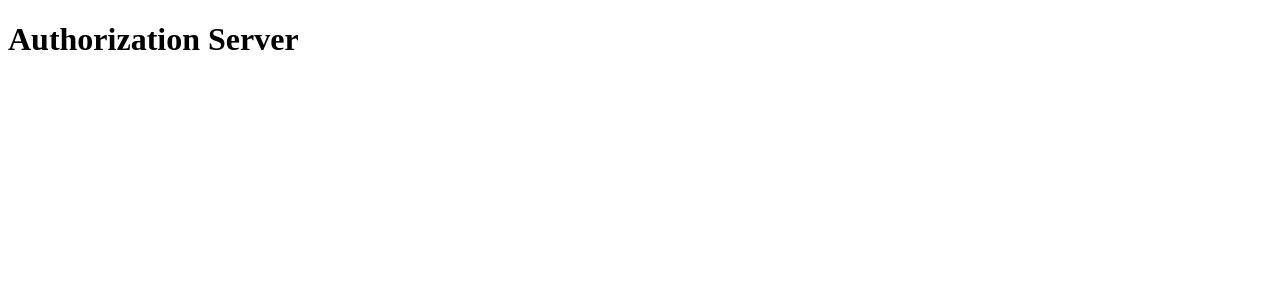
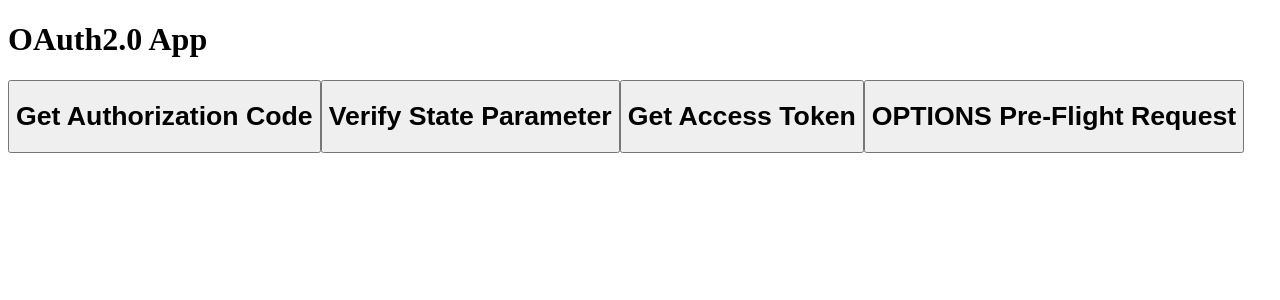
Before and after one commit to kapilpanchalext/spring-security-frontend, a Next.js app in the folder authorization-server-1/: page / in a window 1280 px wide. Shown: the top 300 px of the page. Built offline with nearby package versions, Linux system fonts and the light colour scheme.

Commit message:
[refactor]

```diff
--- a/authorization-server-1/src/app/page.tsx
+++ b/authorization-server-1/src/app/page.tsx
@@ -1,9 +1,166 @@
-import styles from "./page.module.scss";
+"use client"
+
+// import styles from "./page.module.scss";
+import { useSearchParams } from 'next/navigation';
+import { useState } from 'react';
 
 export default function Home() {
+  const searchParams = useSearchParams();
+  const [authorizationCode, setAuthorizationCode] = useState<string>();
+  const [accessToken, setAccessToken] = useState<string>();
+
+  const sendRequestToAuthServerHandler = async () => {
+    console.log("Send Request To Auth Server Handler");
+
+    // Construct the base URL
+    const baseURL = 'http://localhost:8084/oauth2/authorize';
+
+    // Define query parameters
+    const queryParams = {
+      response_type: 'code',
+      client_id: 'capstone-project-auth-code-pkce-1',
+      redirect_uri: 'http://localhost:3000',
+      scope: 'openid email',
+      state: '4qFl3tTCkYb2R6pD',
+      code_challenge: 'Tgc1QidrfeRMUExvgLljq621HlAIkc5YJ7NmUfGiryA',
+      code_challenge_method: 'S256'
+    };
+
+    // Use URLSearchParams to append parameters
+    const url = new URL(baseURL);
+    Object.entries(queryParams).forEach(([key, value]) => {
+      url.searchParams.append(key, value);
+    });
+
+    console.dir(url);
+
+    window.addEventListener("beforeunload", () => {
+      console.log("Navigating to: ", window.location.href);
+    });
+
+    window.location.href = url.toString();
+  };
+
+  const verifyStateParameterHandler = () => {
+    console.log("Verify State Parameter");
+    const stateSent = "4qFl3tTCkYb2R6pD";
+    console.log("Verify State");
+
+      // Access the query parameters
+    const code = searchParams.get('code');  // Get the 'code' parameter from the URL
+    const stateReceived = searchParams.get('state');  // Get the 'state' parameter
+    // const error = searchParams.get('error');  // Get the 'error' parameter
+
+    if (code && stateReceived === stateSent) {
+      // Authorization code received, now you can exchange it for an access token
+      console.log('Authorization code: ', code);
+      console.log("Verify State: ", stateReceived, " : ", stateSent);
+      // You can proceed with exchanging the code for tokens
+      setAuthorizationCode(code);
+      alert("State Matched and Authorization Code: " + authorizationCode);
+    }
+  };
+
+  const accessTokenHandler = () => {
+    console.log("Get Access Token Handler: ");
+    exchangeCodeForTokens(authorizationCode!);
+  }
+
+  async function exchangeCodeForTokens(code: string) {
+    try {
+      // Send the authorization code to your backend or use it to get tokens
+      // const baseURL = 'http://localhost:9002/realms/application1_realm/protocol/openid-connect/token';
+      const baseURL = 'http://localhost:8084/oauth2/token';
+      // Define query parameters
+      // const body = new URLSearchParams({
+      //     'grant_type': 'authorization_code',
+      //     'client_id': 'capstone-project-auth-code-pkce-1',
+      //     'redirect_uri': 'http://localhost:3000',
+      //     'code': code,
+      //     'code_verifier': '2m_do5z6EiZu5WFtXjTjxMwy47vxTB3i-fFLVGsnu2-PY9Y3'
+      //   });
+
+      // Send the POST request
+      const controller = new AbortController();
+      setTimeout(() => controller.abort(), 3000000);
+      const response = await fetch(baseURL, {
+        signal: controller.signal,
+        method: 'POST',
+        headers: {
+          'Content-Type': 'application/x-www-form-urlencoded',
+          // 'Access-Control-Allow-Origin': 'http://localhost:3000',
+        },
+        body: new URLSearchParams({
+          'grant_type': 'authorization_code',
+          'client_id': 'capstone-project-auth-code-pkce-1',
+          'redirect_uri': 'http://localhost:3000',
+          'code': code,
+          'code_verifier': '2m_do5z6EiZu5WFtXjTjxMwy47vxTB3i-fFLVGsnu2-PY9Y3'
+        }),
+      });
+
+      // Handle the response
+      if (response.ok) {
+        const data = await response.json();
+        if (data.access_token) {
+          setAccessToken(data.access_token);
+          console.log('Received access token:', data.access_token);
+          alert("RECEIVED ACCESS TOKEN: " + data.access_token);
+        } else {
+          console.error('Error exchanging code:', data);
+        }
+      } else {
+        console.error('HTTP error:', response.status, response.statusText);
+        const errorData = await response.json();
+        console.error('Error details:', errorData);
+      }
+    } catch (error) {
+      console.error('Error during code exchange:', error);
+      alert("ERROR: " + error);
+    }
+  };
+
+  const preFlightRequestHandler = async () => {
+    console.log("Pre-Flight Request Handler: ");
+    try {
+      const baseURL = 'http://localhost:9001/api/v1/helloworld';
+
+      // Send the POST request
+      const response = await fetch(baseURL, {
+        method: 'GET',
+        headers: {
+          'X-Custom-Header': 'TriggerPreflight',
+        },
+      });
+
+      // Handle the response
+      if (response.ok) {
+        const data = await response.text();
+        if (data) {
+          alert("Received Response: " + data);
+        } else {
+          console.error('Error exchanging code:', data);
+        }
+      } else {
+        console.error('HTTP error:', response.status, response.statusText);
+        const errorData = await response.text();
+        console.error('Error details:', errorData);
+      }
+    } catch (error) {
+      console.error('Error during code exchange:', error);
+      alert("ERROR: " + error);
+    }
+  };
+
   return (
     <>
-      <h1>Authorization Server</h1>
+      <h1>OAuth2.0 App</h1>
+      <div>
+        <button onClick={sendRequestToAuthServerHandler}><h1>Get Authorization Code</h1></button>
+        <button onClick={verifyStateParameterHandler}><h1>Verify State Parameter</h1></button>
+        <button onClick={accessTokenHandler}><h1>Get Access Token</h1></button>
+        <button onClick={preFlightRequestHandler}><h1>OPTIONS Pre-Flight Request</h1></button>
+      </div>
     </>
   );
-}
+};
```
